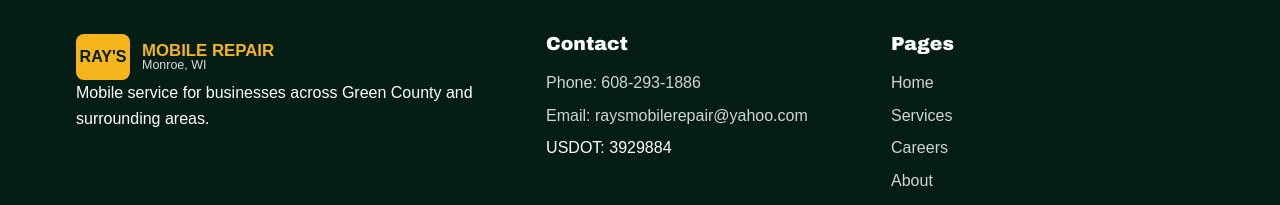
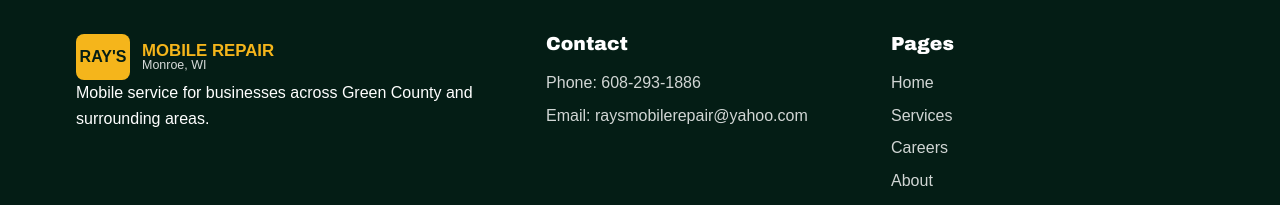
Before and after one commit to klarson01/rays-mobile-repair-site, a plain HTML site: page fleet-service.html in a window 1280 px wide. Shown: the part 2398-2603 px from the top of the page. Drawn offline with Linux system fonts and the light colour scheme.

Commit message:
Remove USDOT from fleet page

```diff
--- a/fleet-service.html
+++ b/fleet-service.html
@@ -16,6 +16,6 @@
     <section class="section"><div class="container split"><div><p class="eyebrow">Trucks, Trailers, Equipment</p><h2>Keep Your Work Moving</h2><p>Ray's Mobile Repair focuses on practical service for the vehicles and trailers local businesses depend on. Call to discuss your fleet size, equipment types, maintenance needs, and inspection support.</p><ul class="feature-list"><li>On-site mobile repair and maintenance</li><li>Emergency repair response when trucks or trailers are down</li><li>Onsite DOT inspection support</li><li>Trailer repair support</li><li>Custom accessory install for work setups</li></ul></div><img class="media-panel" data-image="fleetWork" src="assets/images/service-truck-crane-trailer.jpg" alt="Ray's Mobile Repair service truck with crane working around commercial trailers"></div></section>
     <section class="cta-band"><div class="container"><div><p class="eyebrow">Request Fleet Support</p><h2>Need Repeat Mobile Repair Help?</h2><p>Call Ray directly for urgent issues or send a fleet request for non-urgent maintenance and inspection support.</p></div><div class="cta-actions"><a class="btn btn-primary" href="tel:16082931886" data-link="phone">Call Ray</a><a class="btn btn-outline" href="/contact">Request Fleet Support</a></div></div></section>
   </main>
-  <footer class="site-footer"><div class="container footer-grid"><div><a class="brand" href="/"><span class="brand-mark">RAY'S</span><span class="brand-text"><strong>Mobile Repair</strong><span>Monroe, WI</span></span></a><p>Mobile service for businesses across Green County and surrounding areas.</p></div><div><h3>Contact</h3><div class="footer-links"><a href="tel:16082931886" data-link="phone">Phone: <span data-content="phone">608-293-1886</span></a><a href="mailto:raysmobilerepair@yahoo.com" data-link="email">Email: <span data-content="email">raysmobilerepair@yahoo.com</span></a><span>USDOT: <span data-content="usdot">3929884</span></span></div></div><div><h3>Pages</h3><div class="footer-links"><a href="/">Home</a><a href="/services">Services</a><a href="/careers">Careers</a><a href="/about">About</a><a href="/contact">Contact</a></div></div></div></footer><div class="sticky-call"><a class="btn btn-primary" href="tel:16082931886" data-link="phone">Call Ray's Mobile Repair</a></div><script src="assets/js/main.js"></script>
+  <footer class="site-footer"><div class="container footer-grid"><div><a class="brand" href="/"><span class="brand-mark">RAY'S</span><span class="brand-text"><strong>Mobile Repair</strong><span>Monroe, WI</span></span></a><p>Mobile service for businesses across Green County and surrounding areas.</p></div><div><h3>Contact</h3><div class="footer-links"><a href="tel:16082931886" data-link="phone">Phone: <span data-content="phone">608-293-1886</span></a><a href="mailto:raysmobilerepair@yahoo.com" data-link="email">Email: <span data-content="email">raysmobilerepair@yahoo.com</span></a></div></div><div><h3>Pages</h3><div class="footer-links"><a href="/">Home</a><a href="/services">Services</a><a href="/careers">Careers</a><a href="/about">About</a><a href="/contact">Contact</a></div></div></div></footer><div class="sticky-call"><a class="btn btn-primary" href="tel:16082931886" data-link="phone">Call Ray's Mobile Repair</a></div><script src="assets/js/main.js"></script>
 </body>
 </html>
```
